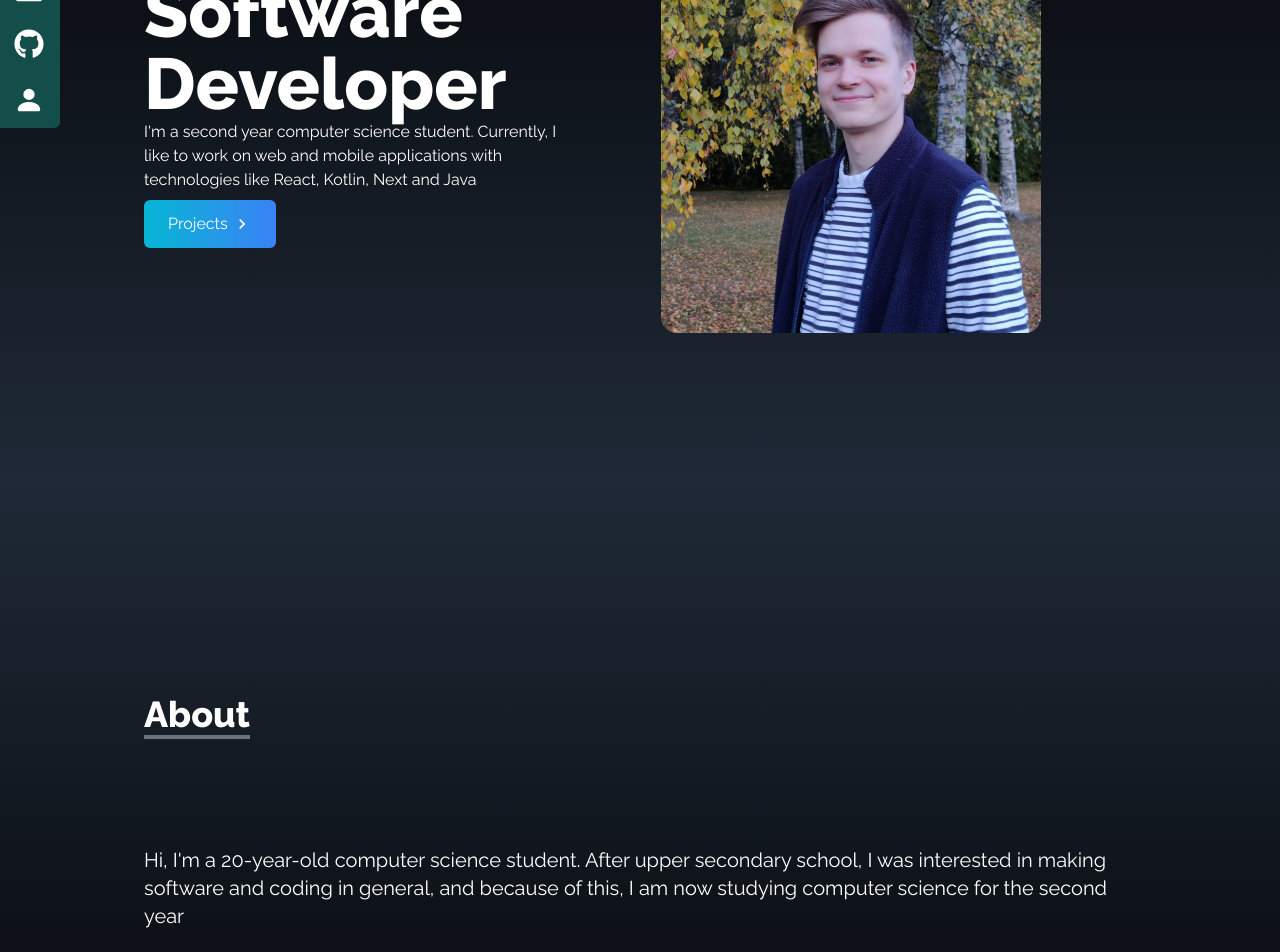
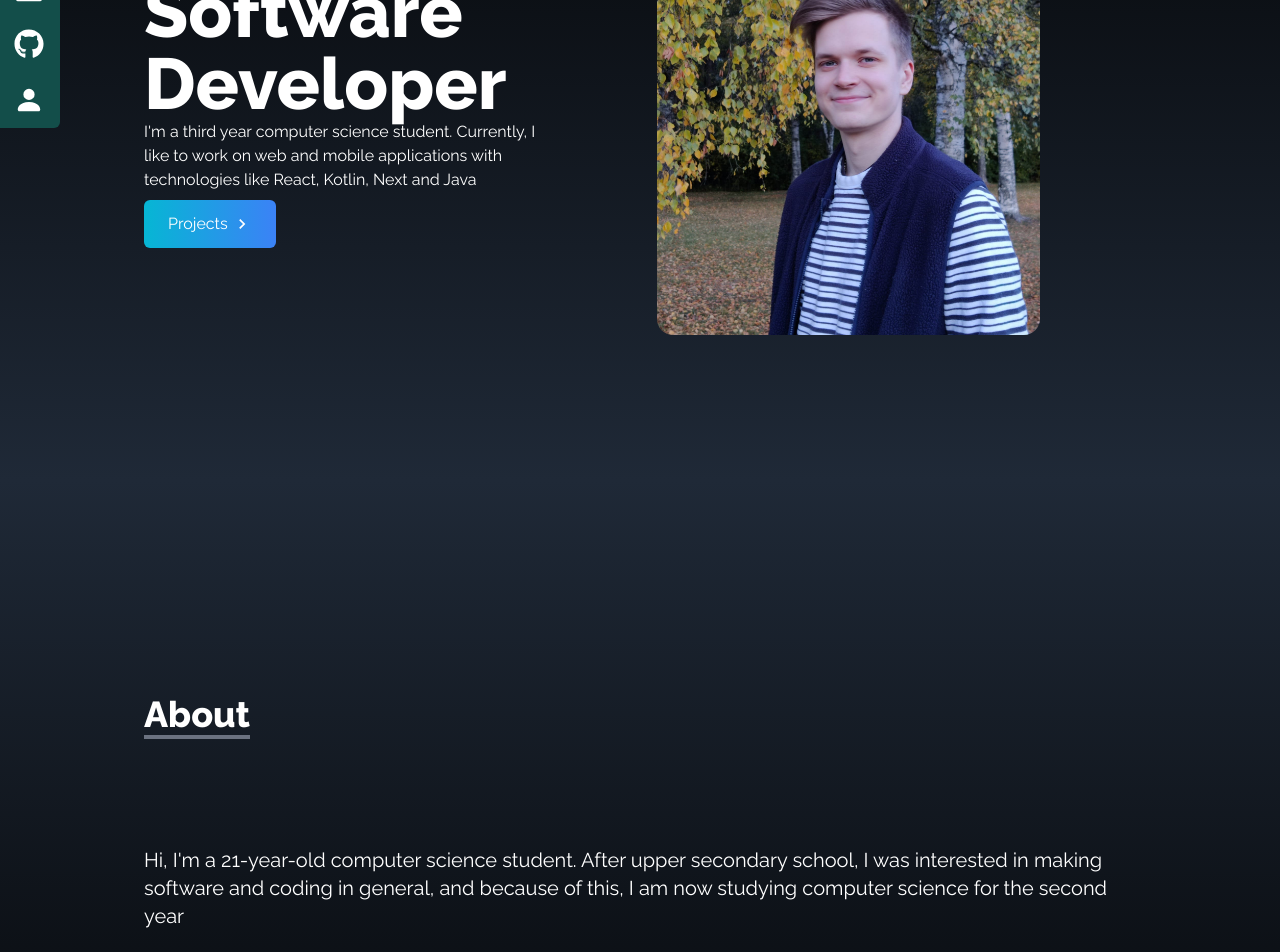
Before and after one commit to VKasurinen/vkasurinen_portfolio, a React (Create React App) app: page / in a window 1280 px wide. Shown: the part 320-1272 px from the top of the page. Built offline with nearby package versions, Linux system fonts and the light colour scheme.

Commit message:
website changes

```diff
--- a/src/components/About.js
+++ b/src/components/About.js
@@ -15,7 +15,7 @@ const About = () => {
                 </p>
             </div>
             <p className="text-xl mt-20">
-            Hi, I'm a 20-year-old computer science student.
+            Hi, I'm a 21-year-old computer science student.
             After upper secondary school, I was interested in
             making software and coding in general, and
             because of this, I am now studying computer
--- a/src/components/Home.js
+++ b/src/components/Home.js
@@ -17,7 +17,7 @@ const Home = () => {
             <div className="flex flex-col justify-center h-full">
                 <h2 className="text-4xl sm:text-7xl font-bold text-white">I'm a Software Developer</h2>
                 <p>
-                    I'm a second year computer science student.
+                    I'm a third year computer science student.
                     Currently, I like to work on web and mobile applications with technologies like
                     React, Kotlin, Next and Java
                 </p>
--- a/src/components/SocialLinks.js
+++ b/src/components/SocialLinks.js
@@ -23,7 +23,7 @@ const SocialLinks = () => {
         GitHub <FaGithub size={30} />
         </>
       ),
-      href: 'https://github.com/VKasurinen/Pikku-projekteja',
+      href: 'https://github.com/VKasurinen',
       style: ''
     },
     {
@@ -33,7 +33,7 @@ const SocialLinks = () => {
         CV <BsFillPersonFill size={30} />
         </>
       ),
-      href: '/CV_Väinö_Kasurinen.pdf',
+      href: '/CV_Väinö_Kasurinen.pdf.pdf',
       style: 'rounded-br-md',
       download: true,
     },
```
